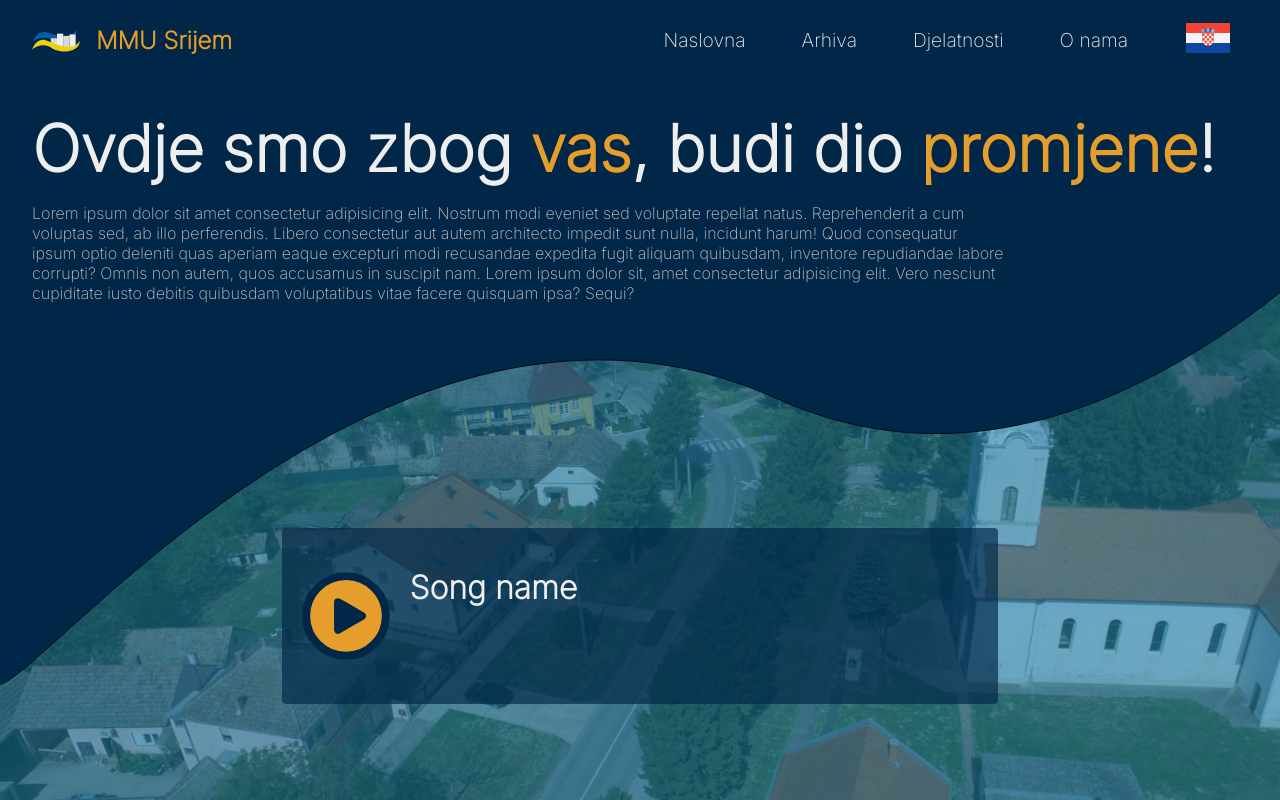
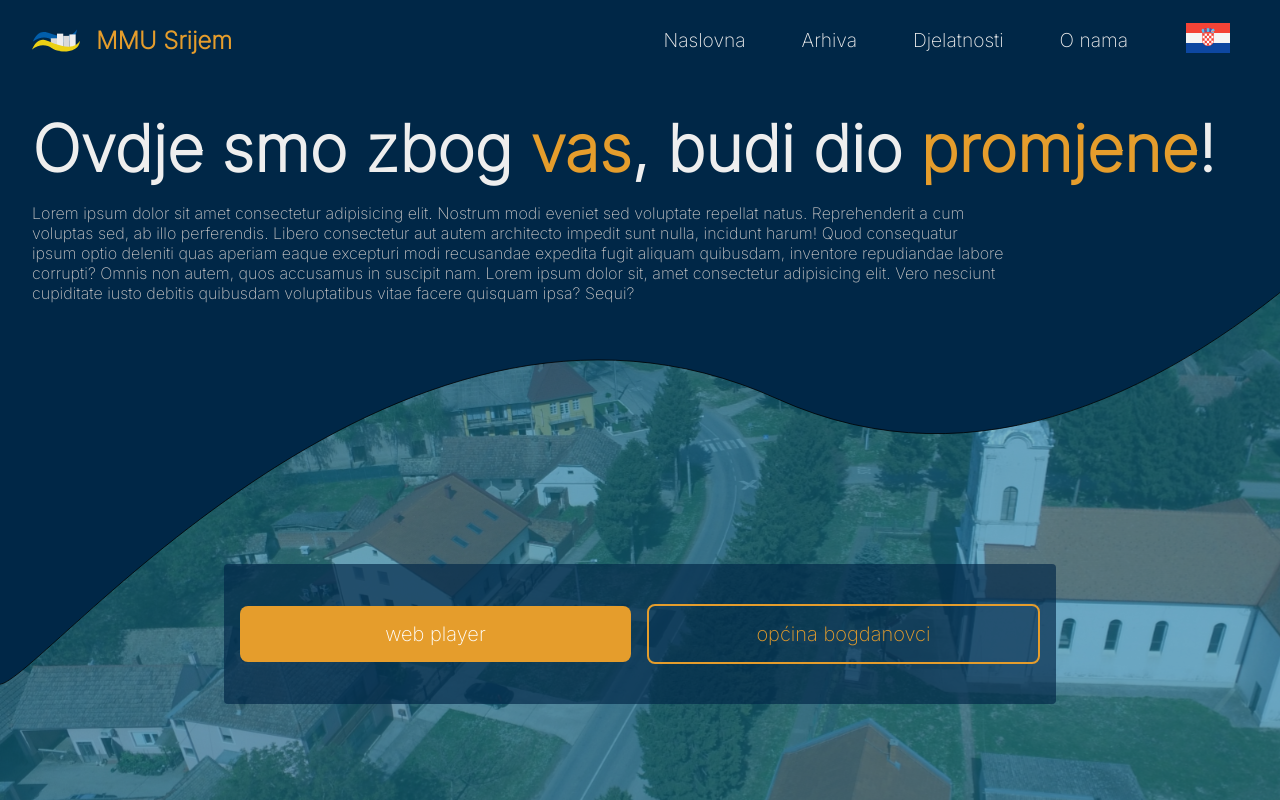
Before and after one commit to Teo-Medesi/MMU-Srijem, a React (Vite) app: page / in a window 1280 px wide. Built offline with nearby package versions, Linux system fonts and the light colour scheme; no server answers.

Commit message:
some restructuring

```diff
--- a/package.json
+++ b/package.json
@@ -12,6 +12,7 @@
     "firebase": "^9.17.1",
     "react": "^18.2.0",
     "react-dom": "^18.2.0",
+    "react-player": "^2.12.0",
     "react-router-dom": "^6.8.2",
     "sass": "^1.58.3"
   },
--- a/src/App.jsx
+++ b/src/App.jsx
@@ -7,6 +7,8 @@ import SignIn from "./pages/SignIn";
 import Protected from "./components/Protected";
 import { auth } from "./firebase.config";
 import { onAuthStateChanged } from "firebase/auth";
+import Test from "./pages/Test";
+import WebPlayer from "./pages/WebPlayer";
 
 export const UserContext = createContext();
 export const LanguageContext = createContext();
@@ -32,6 +34,8 @@ const App = () => {
             <Route path="/" element={<Home />} />
             <Route path="/admin" element={<Protected><Admin /></Protected>} />
             <Route path="/signIn" element={<SignIn />} />
+            <Route path="/test" element={<Test />} />
+            <Route path="/web-player" element={<WebPlayer />} />
           </Routes>
         </LanguageContext.Provider>
       </UserContext.Provider>
--- a/src/assets/css/home.scss
+++ b/src/assets/css/home.scss
@@ -39,28 +39,49 @@
         .header-player {
             height: 100%;
             display: flex;
-            justify-content: center;
+            justify-content: start;
             align-items: end;
-            padding: 6rem;
+            padding: 6rem 12rem;
 
             section {
                 background-color: #002747a9;
                 border-radius: 0.25rem;
                 padding: 2.5rem 1rem;
-                width: 70%;
+                width: 100%;
                 display: flex;
+                justify-content: space-between;
+                align-items: center;
                 gap: 1rem;
 
-                h1 {
+                h3 {
                     color: $bgcolor;
-                    font-size: 2rem;
+                    font-size: 1.5rem;
                 }
 
-                img {
+                .player-button {
+                    text-align: center;
+                    padding: 1rem;
                     cursor: pointer;
-                    width: 6rem;
-                    height: 6rem;
+                    width: 100%;
+                    border-radius: 0.5rem;
+                    background-color: $secondary;
+                    color: white;
+                    font-size: 1.25rem;
                 }
+
+                .bogdanovci-button {
+                    @extend .player-button;
+                    background-color: transparent;
+                    border: 2px solid $secondary;
+                    color: $secondary;
+                }
+
+                .bogdanovci-button:hover {
+                    background-color: $tertiary;
+                    color: white;
+                }
+
+
             }
 
         }
--- /dev/null
+++ b/src/assets/css/player.scss
@@ -0,0 +1,66 @@
+@import "main.scss";
+
+.player-container {
+  display: flex;
+  height: 100vh;
+  justify-content: center;
+  align-items: center;
+  background-color: $primary;
+
+  .player {
+    padding: 2rem;
+    background-color: $primary2;
+    width: 50%;
+    height: 80%;
+    border-radius: 0.5rem;
+    color: white;
+    display: flex;
+    flex-direction: column;
+    gap: 1rem;
+
+    .button-row {
+      display: flex;
+      gap: 1rem;
+    }
+
+    h1 {
+      font-size: 2rem;
+    }
+
+    .song-info {
+      display: flex;
+      flex-direction: column;
+      gap: 1rem;
+
+      img {
+        height: 20rem;
+        width: 24rem;
+        border-radius: 0.25rem;
+      }
+    }
+
+    button {
+      padding: 1rem 4rem;
+      cursor: pointer;
+      border-radius: 0.5rem;
+      background-color: $secondary;
+      color: white;
+      font-size: 1.25rem;
+    }
+
+    .mute-button {
+      background-color: transparent;
+      border: $secondary 2px solid;
+      color: $secondary;
+    }
+
+    .mute-button:hover {
+      background-color: $tertiary;
+      color: white;
+    }
+
+
+
+  }
+
+}
--- a/src/pages/Home.jsx
+++ b/src/pages/Home.jsx
@@ -1,9 +1,7 @@
 import "../assets/css/home.scss"
 import logo from "../assets/svgs/ALTER_1.svg"
 import croatia from "../assets/icons/croatia.png"
-import usa from "../assets/icons/usa.png"
-import ruthenia from "../assets/icons/rusyn.png"
-import playIcon from "../assets/icons/play.svg"
+import { Link } from "react-router-dom"
 
 const Home = () => {
 
@@ -32,8 +30,8 @@ const Home = () => {
         </div>
         <div className="header-player">
           <section>
-            <img src={playIcon} alt="play button" />
-            <h1>Song name</h1>
+            <Link to="/web-player" className="player-button">web player</Link>
+            <Link className="bogdanovci-button">općina bogdanovci</Link>
           </section>
         </div>
       </header>
--- /dev/null
+++ b/src/pages/Test.jsx
@@ -0,0 +1,20 @@
+import { useState } from "react";
+import ReactPlayer from "react-player/";
+
+const Test = () => {
+  [URLS, setURLS] = useState([]);
+
+  const fetchURLS = () => {};
+
+
+  return (
+    <div>
+      <ReactPlayer
+        controls={true}
+        url="https://www.youtube.com/watch?v=mgJ8BZi3vTA&ab_channel=Paramore"
+      />
+    </div>
+  );
+};
+
+export default Test;
--- /dev/null
+++ b/src/pages/WebPlayer.jsx
@@ -0,0 +1,27 @@
+import "../assets/css/player.scss"
+import Museum from "../assets/images/muzej.jpg"
+import { useState } from "react";
+
+const WebPlayer = () => {
+  const [trackName, setTrackName] = useState("Ked idzeš kolo nas");
+  const [author, setAuthor] = useState("unknown");
+
+  return (
+    <div className='player-container'>
+      <section className="player">
+        <h1>Web Player</h1>
+        <div className="button-row">
+          <button className='play-button'>Play</button>
+          <button className='mute-button'>Mute</button>
+        </div>
+        <section className="song-info">
+          <h1>{trackName}</h1>
+          <h3>{author}</h3>
+          <img src={Museum} />
+        </section>
+      </section>
+    </div>
+  )
+}
+
+export default WebPlayer
```
Also changed, not shown: src/assets/images/muzej.jpg (added), 1 other file (tests, documents, lock files or other folders).
